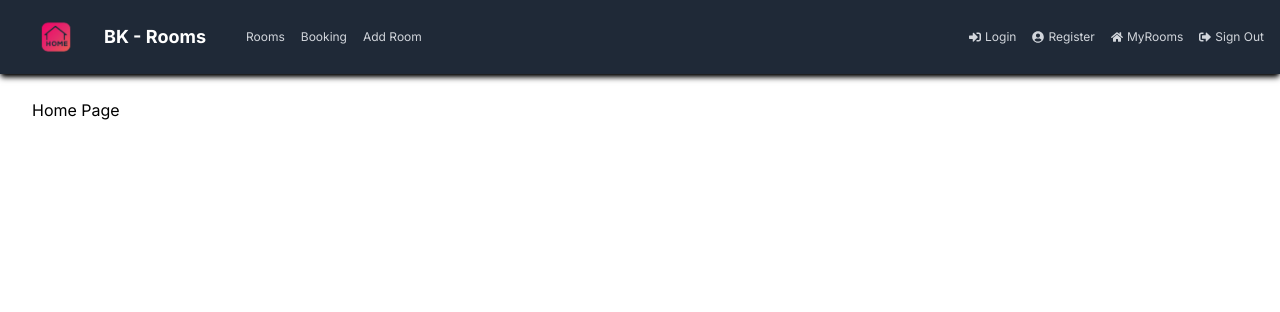
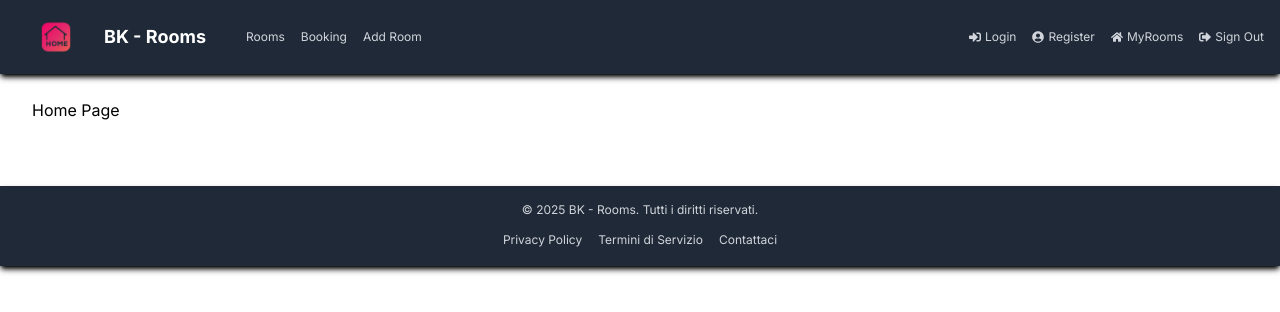
Before and after one commit to Lorenzo7991/booking-training-app, a Next.js app: page / in a window 1280 px wide. Shown: the top 312 px of the page. Built offline with nearby package versions, Linux system fonts and the light colour scheme.

Commit message:
Add Footer component and integrate it into the layout

```diff
--- a/app/layout.jsx
+++ b/app/layout.jsx
@@ -1,6 +1,7 @@
 import { Inter } from 'next/font/google'
 import "../assets/styles/globals.css";
 import Header from '../components/Header'
+import Footer from '../components/Footer'
 
 const inter = Inter({subset: 'latin'});
 
@@ -19,6 +20,7 @@ export default function RootLayout({ children }) {
         <main className='mx-auto max-w-7xl px-4 py-6 sm:px-6 lg:px-8'>
         {children}
         </main>
+        <Footer />
         </body>
     </html>
   );
--- /dev/null
+++ b/components/Footer.jsx
@@ -0,0 +1,26 @@
+import React from 'react';
+
+// Componente Footer
+const Footer = () => {
+    // Recupero anno corrente
+    const currentYear = new Date().getFullYear();
+
+    return (
+
+        // Contenitore footer
+        <footer className="bg-gray-800 p-4 shadow-md shadow-black mt-10">
+            <div className="container mx-auto text-center text-gray-300">
+                {/* Visualizzazione dinamica anno corrente */}
+                <p className="text-xs">&copy; {currentYear} BK - Rooms. Tutti i diritti riservati.</p>
+                <div className="mt-2 space-x-4">
+                    {/* Link's footer */}
+                    <a href="#" className="text-xs text-gray-300 hover:text-white">Privacy Policy</a>
+                    <a href="#" className="text-xs text-gray-300 hover:text-white">Termini di Servizio</a>
+                    <a href="#" className="text-xs text-gray-300 hover:text-white">Contattaci</a>
+                </div>
+            </div>
+        </footer>
+    );
+}
+
+export default Footer;
```
